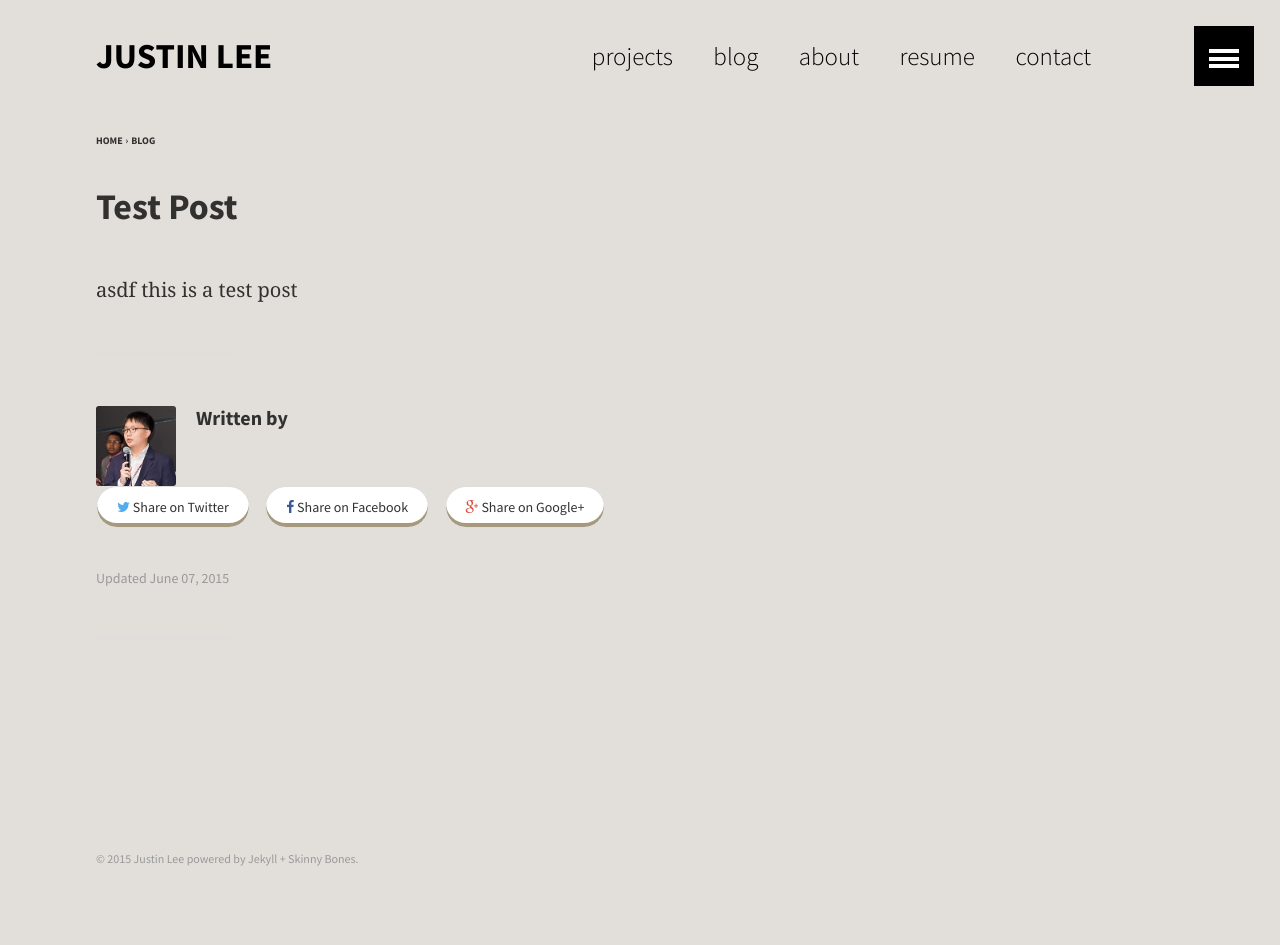
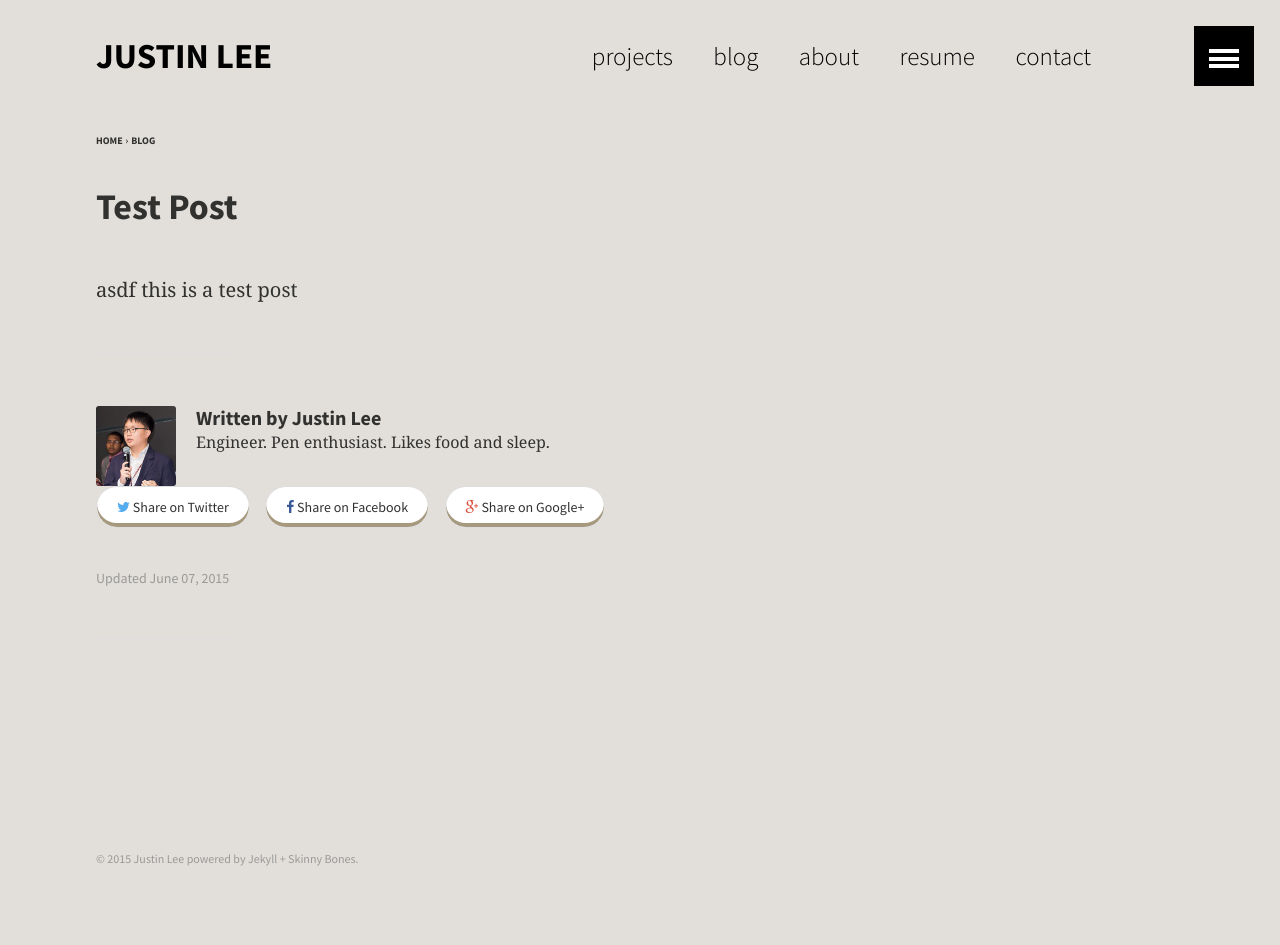
Before and after one commit to pengineered/pengineered.github.io, a Jekyll site: the page built from _posts/blog/2015-06-07-test-post.md, in a window 1280 px wide. Built offline with Jekyll 4.4.1, drawn with Linux system fonts in a browser that asks for light colours; comment, search, counter and statistics services are not loaded.

Commit message:
added bio, changed some stuff in config

```diff
--- a/_config.yml
+++ b/_config.yml
@@ -3,7 +3,7 @@
 title: Justin Lee
 description:
 logo: # 120x120 px default image used for Twitter summary card
-teaser: # 400x250 px default teaser image used in image archive grid
+teaser: teaser.gif# 400x250 px default teaser image used in image archive grid
 locale:
 url: https://pengineered.github.io
 
@@ -23,13 +23,13 @@ gems:
 
 # Site owner
 owner:
-  name:
-  email:
+  name: Justin Lee
+  email: leejustinwill@gmail.com
   twitter:
   google:
     ad-client:
     ad-slot:
-  bio:
+  bio: Engineer. Pen enthusiast. Likes food and sleep.
   avatar: bio-photo.jpg # 160x160 px image for author byline
 disqus-shortname:
 
```
Also changed, not shown: images/bio-photo.jpg, images/squared off.jpg (added).
